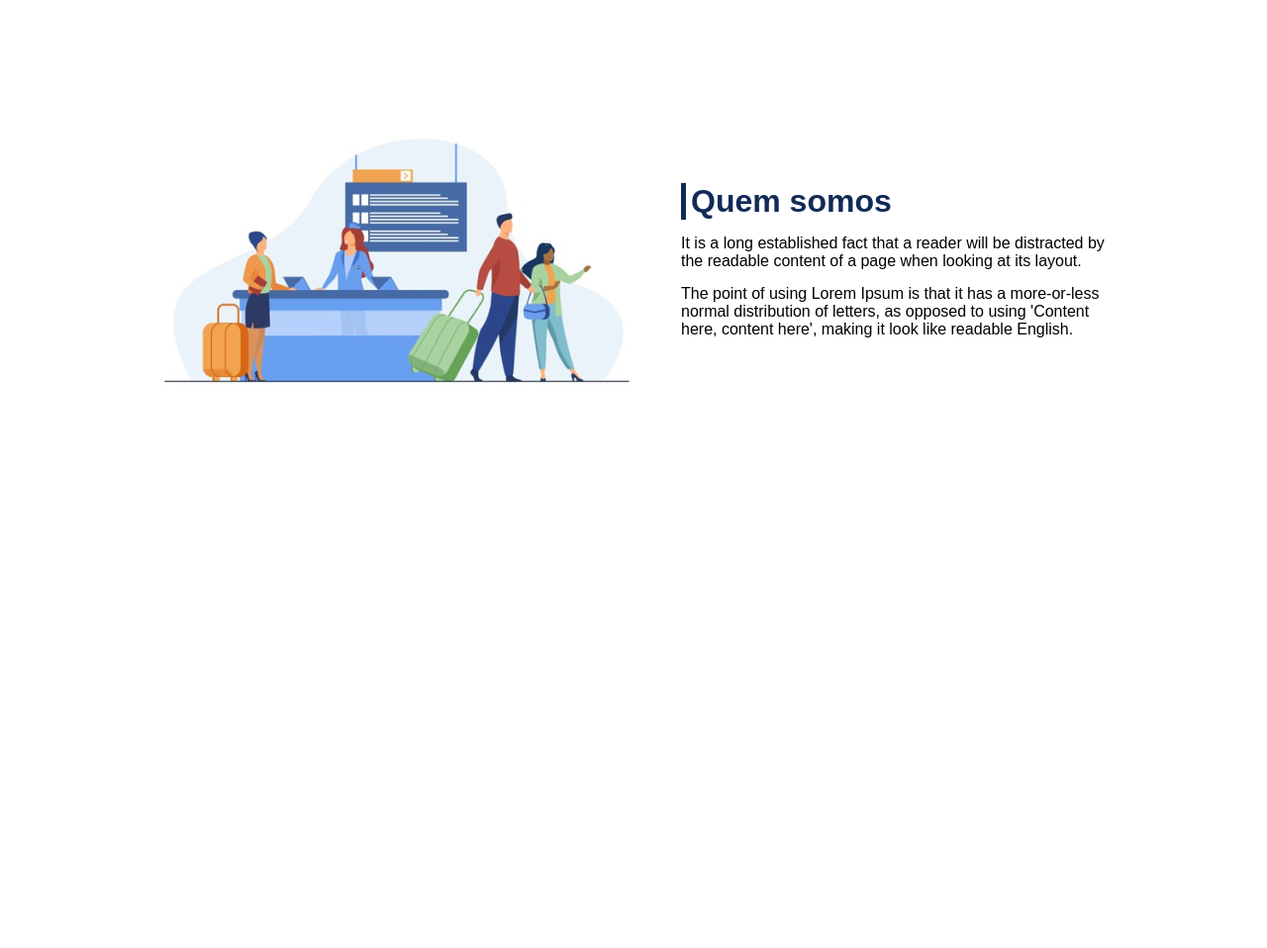
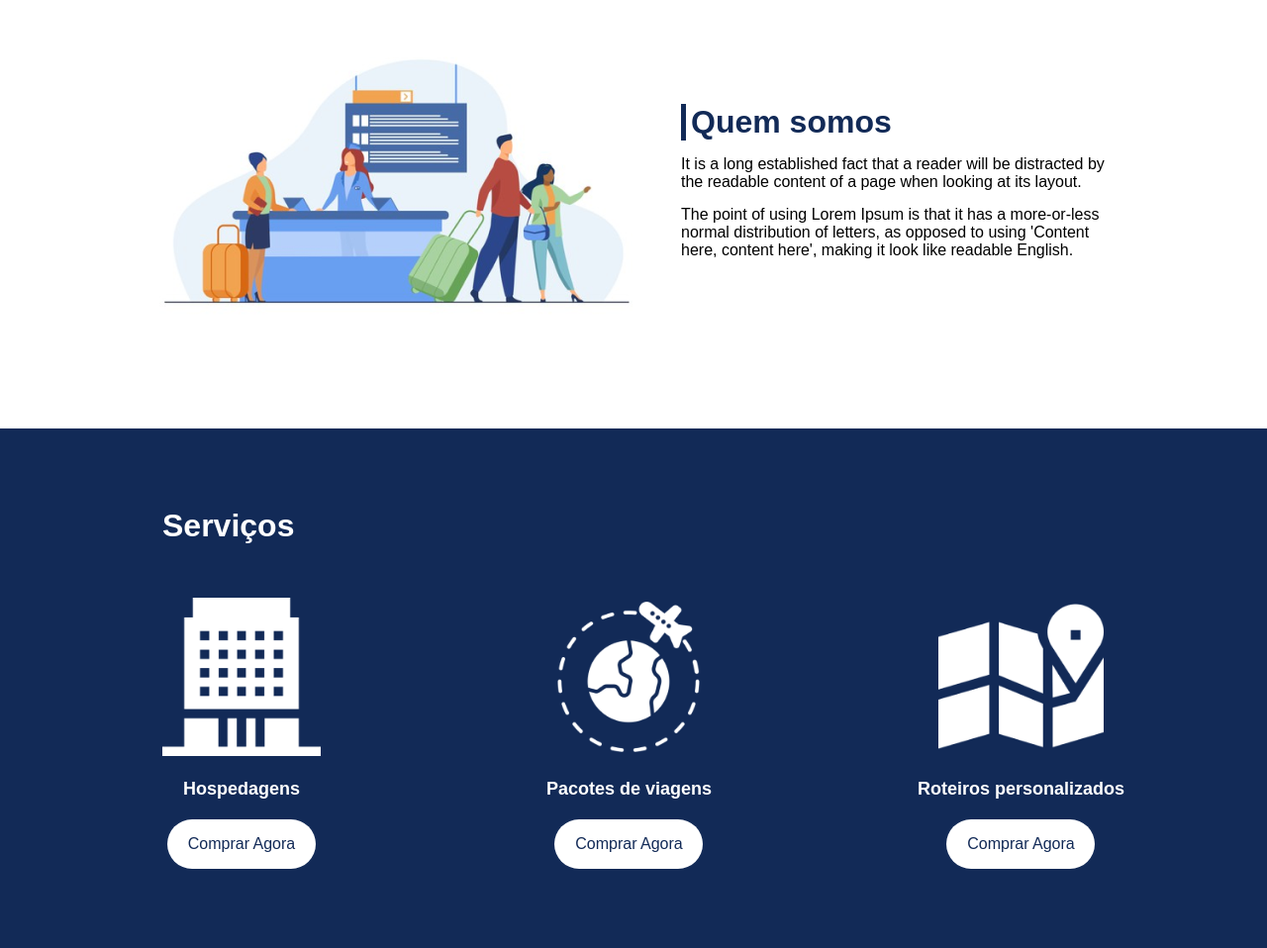
Before and after one commit to mqsoares/flex-turismo, a plain HTML site: page index.html in a window 1280 px wide. Shown: the part 737-1695 px from the top of the page at 99% size. Before the commit the page ends 1180 px from the top, so only its background shows below. Drawn offline with Linux system fonts and the light colour scheme.

Commit message:
create the services

```diff
--- a/index.html
+++ b/index.html
@@ -28,9 +28,8 @@
                     <p>O melhor serviço para você!</p>
                     <a href="#">Saiba Mais!</a>
                 </div>
-
                 <div class="hero-area-image">
-                    <div><img src="./images/0-main.png" alt="banner de apresentação"></div>
+                    <img src="./images/0-main.png" alt="banner de apresentação">
                 </div>
             </div>
         </section>
@@ -48,6 +47,29 @@
             </div>
         </section>
 
+        <section class="services">
+            <div class="container">
+                <h2>Serviços</h2>
+                <div class="services-tabs">
+                    <div class="services-items">
+                        <img src="./images/icon-2.png" alt="hospedagens">
+                        <p>Hospedagens</p>
+                        <a href="#">Comprar Agora</a>
+                    </div>
+                    <div class="services-items">
+                        <img src="./images/icon-1.png" alt="pacote de viagens">
+                        <p>Pacotes de viagens</p>
+                        <a href="#">Comprar Agora</a>
+                    </div>
+                    <div class="services-items">
+                        <img src="./images/icon-3.png" alt="roteiros personalizados">
+                        <p>Roteiros personalizados</p>
+                        <a href="#">Comprar Agora</a>
+                    </div>
+                </div>
+            </div>
+        </section>
+
 
     </main>
 
--- a/style.css
+++ b/style.css
@@ -53,7 +53,7 @@ header h1 {
 }
 
 .hero-area .container {
-    height: 90vh;
+    height: 80vh;
     align-items: center;
     justify-content: space-between;
 
@@ -80,6 +80,10 @@ header h1 {
     height: 50px;
     align-items: center;
     justify-content: center;
+}
+
+.about {
+    margin: 0 0 70px 0;
 }
 
 .about .container {
@@ -112,7 +116,51 @@ header h1 {
     margin-left: -10px;
 }
 
-/* img {
-    display: block;
-    width: 100%;
-} */
+.services {
+    background-color: #122A57;
+    color: #fff;
+}
+
+.services .container {
+    flex-direction: column;
+    gap: 50px;
+    padding: 80px 0;
+}
+
+.services .container h2 {
+    font-size: 32px;
+    margin-left: 20px;
+}
+
+.services .container .services-tabs {
+    display: flex;
+    justify-content: space-between;
+}
+
+.services .container .services-tabs .services-items {
+    display: flex;
+    flex-direction: column;
+    align-items: center;
+    gap: 20px;
+}
+
+.services .container .services-tabs .services-items img {
+    width: 80%;
+    margin: auto;
+}
+
+.services .container .services-tabs .services-items p {
+    font-weight: 700;
+    font-size: 18px;
+}
+
+.services .container .services-tabs .services-items a {
+    background-color: #fff;
+    color: #122A57;
+    border-radius: 30px;
+    display: flex;
+    width: 150px;
+    height: 50px;
+    align-items: center;
+    justify-content: center;
+}
```
Also changed, not shown: images/0-main.png.
